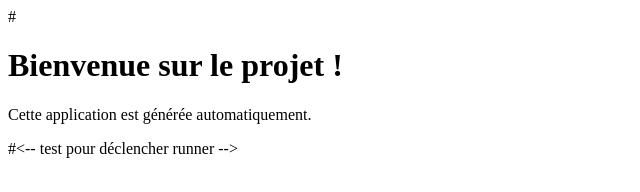
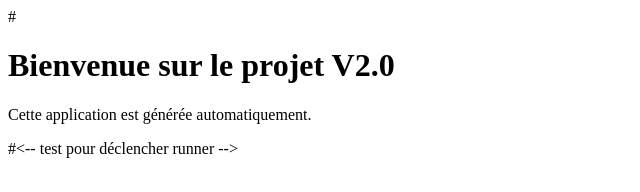
Before and after one commit to robcrnk/github-action, a plain HTML site: page app/index.html in a window 1280 px wide. Shown: the full height of the page, 0-640 px from the left. Drawn offline with Linux system fonts and the light colour scheme.

Commit message:
Mise à jour vers la version V2.0 de l'application

```diff
--- a/app/index.html
+++ b/app/index.html
@@ -6,7 +6,7 @@
   <title>Github-action-robin</title>
 </head>
 <body>
-  <h1>Bienvenue sur le projet !</h1>
+  <h1>Bienvenue sur le projet V2.0</h1>
   <p>Cette application est générée automatiquement.</p>
 </body>
 </html>
```
